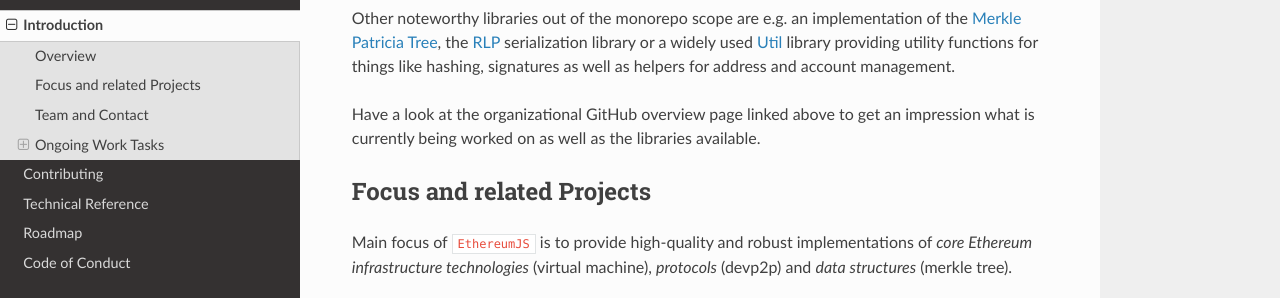
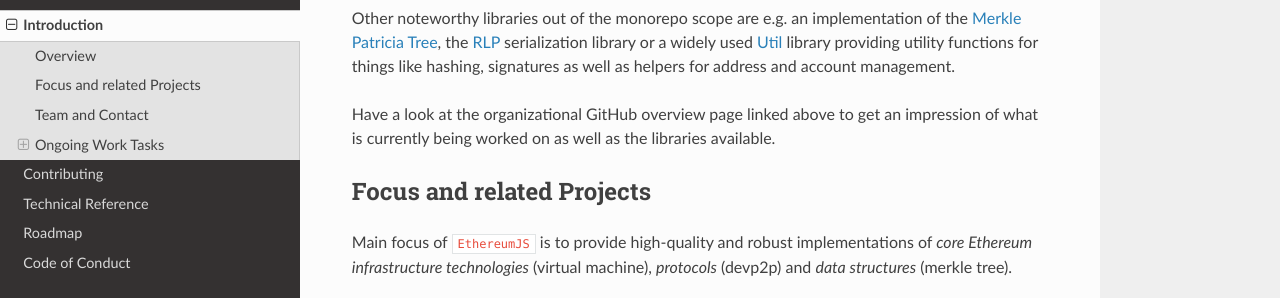
Before and after one commit to ethereumjs/organization, a Sphinx documentation site: the page built from docs/introduction.rst, in a window 1280 px wide and 900 px high, scrolled down 345 px. Shown: the part 153-451 px from the top of the window. Built offline with Sphinx 7.4.7 and the Read the Docs theme 2.0.0, drawn with Linux system fonts in a browser that asks for light colours; some of the changed text lies outside the part shown.

Commit message:
fix typos

```diff
--- a/docs/introduction.rst
+++ b/docs/introduction.rst
@@ -27,7 +27,7 @@
 `Util <https://github.com/ethereumjs/ethereumjs-util>`_ library providing utility functions for
 things like hashing, signatures as well as helpers for address and account management.
 
-Have a look at the organizational GitHub overview page linked above to get an impression what
+Have a look at the organizational GitHub overview page linked above to get an impression of what
 is currently being worked on as well as the libraries available.
 
 Focus and related Projects
```
Also changed, not shown: other parts of docs/introduction.rst (+1 -1 lines).
